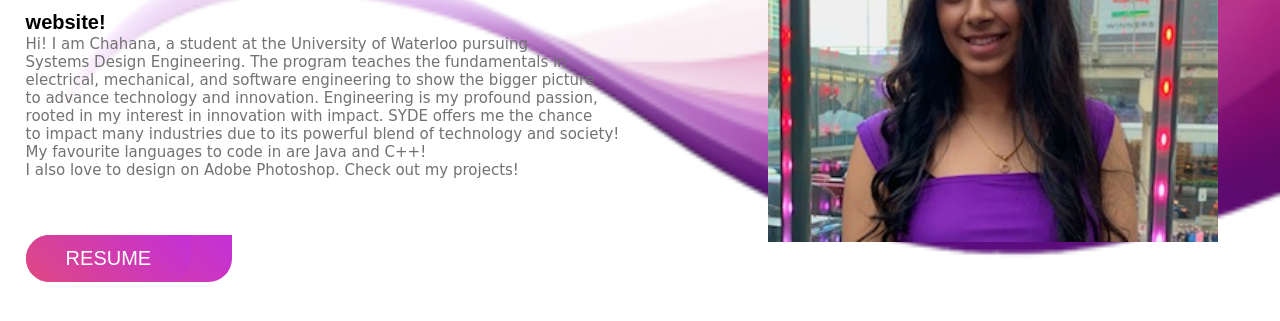
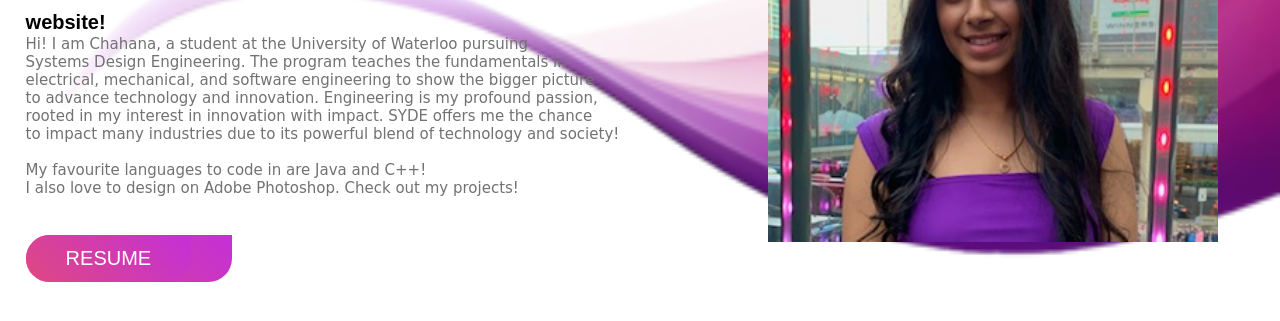
Before and after one commit to Chahanareddy/my-website, a plain HTML site: page index.html in a window 1280 px wide. Shown: the part 445-766 px from the top of the page. Drawn offline with Linux system fonts and the light colour scheme.

Commit message:
Update index.html

```diff
--- a/index.html
+++ b/index.html
@@ -56,7 +56,7 @@
         Systems Design Engineering. The program teaches the fundamentals in <br> electrical, mechanical, and software engineering to show the bigger picture <br>
         to advance technology and innovation. Engineering is my profound passion,
             <br> rooted in my interest in innovation with impact. SYDE offers me the chance <br> to impact many industries
-            due to its powerful blend of technology and society! <br> My favourite languages to code in are Java and C++!
+            due to its powerful blend of technology and society! <br><br> My favourite languages to code in are Java and C++!
             <br> I also love to design on Adobe Photoshop. Check out my projects!
         <br>
         </div>
```
